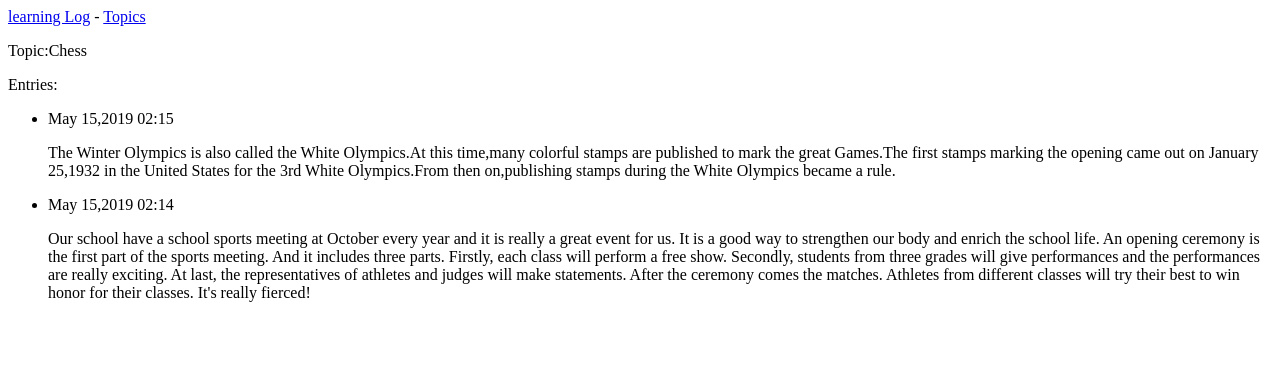
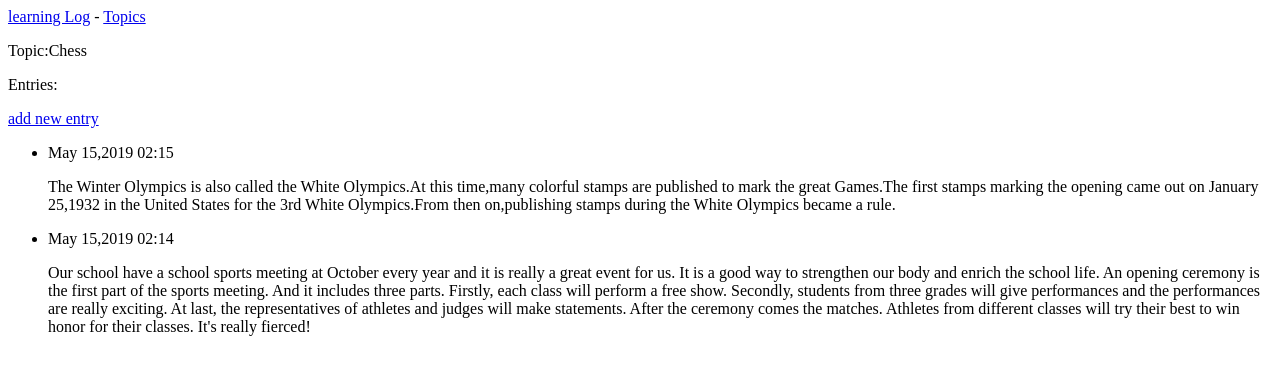
Before and after one commit to lipengfeii2010/learning_log, a Django app: page /topics/1 in a window 1280 px wide. Shown: the top 375 px of the page. Run offline with Django 3.2, Linux system fonts and the light colour scheme; data comes from the database, SQL or seed files in the repository.

Commit message:
201905291638

```diff
--- a/learning_logs/templates/learning_logs/topic.html
+++ b/learning_logs/templates/learning_logs/topic.html
@@ -5,6 +5,9 @@
   <p>Topic:{{ topic }}</p>
 
   <p>Entries:</p>
+  <p>
+      <a href="{% url 'learning_logs:new_entry' topic.id %}">add new entry</a>
+  </p>
   <ul>
       {% for entry in entries %}
         <li>
--- a/learning_logs/urls.py
+++ b/learning_logs/urls.py
@@ -15,4 +15,7 @@ urlpatterns = [
 
     # 用于添加新主题的网页
     url(r'^new_topic/$', views.new_topic, name='new_topic'),
+
+    # 用于添加新条目的页面
+    url(r'^new_entry/(?P<topic_id>\d+)/$', views.new_entry, name='new_entry'),
 ]
--- a/learning_logs/views.py
+++ b/learning_logs/views.py
@@ -2,7 +2,7 @@ from django.shortcuts import render
 from django.http import HttpResponseRedirect
 from django.core.urlresolvers import reverse
 from .models import Topic
-from .forms import TopicForm
+from .forms import TopicForm, EntryForm
 
 def index(request):
     """学习笔记的主页"""
@@ -36,4 +36,24 @@ def new_topic(request):
     context = {'form': form}
     return render(request, 'learning_logs/new_topic.html', context)
 
+def new_entry(request, topic_id):
+    """在特定的主题中添加新条目"""
+    topic = Topic.objects.get(id=topic_id)
+
+    if request.method != 'POST':
+        # 未提交数据：创建一个空表单
+        form = EntryForm()
+    else:
+        # POST提交的数据，对数据进行处理
+        form = EntryForm(date=request.POST)
+        if form.is_valid():
+            new_entry = form.save(commit=False)
+            new_entry.topic = topic
+            new_entry.save()
+            return HttpResponseRedirect(reverse('learning_logs:topic',
+                                                args=[topic_id]))
+
+    context = {'topic': topic, 'form': form}
+    return render(request, 'learning_logs/new_entry.html', context)
+
 # Create your views here.
```
Also changed, not shown: learning_logs/templates/learning_logs/new_entry.html (added, +13 -0 lines).
